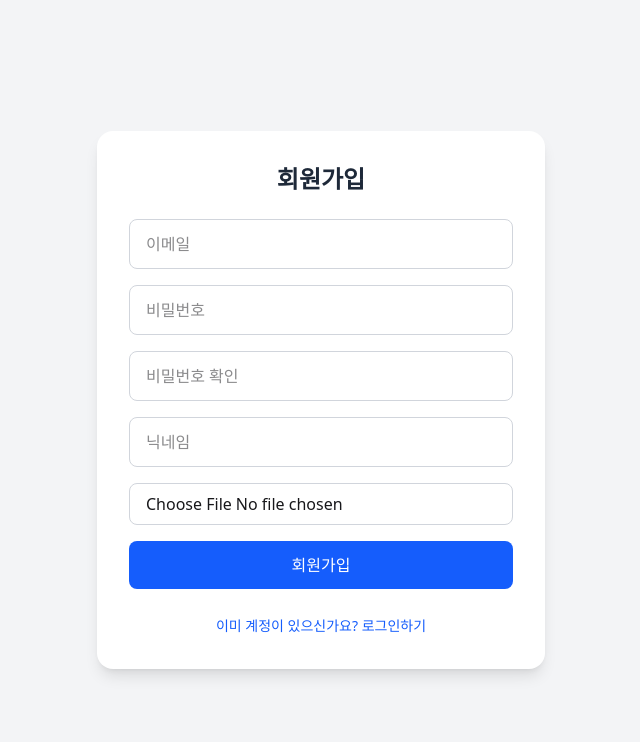
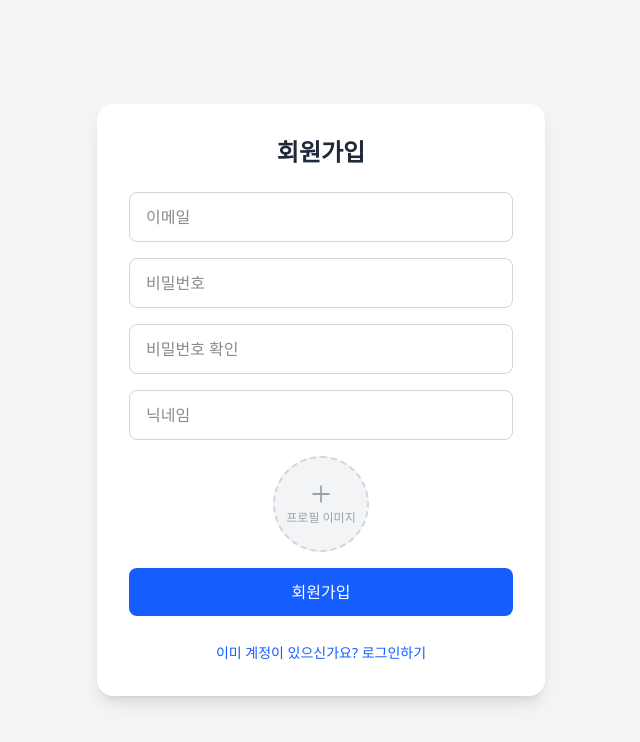
Before and after one commit to kmj5004/Darungi, a React (Vite) app: page /signup in a window 1280 px wide. Shown: the top 742 px of the page, without its empty margins (319-959 px from the left). Built offline with nearby package versions, Linux system fonts and the light colour scheme; no server answers.

Commit message:
fix :: image upload from firebase storage to cloudinary

```diff
--- /dev/null
+++ b/cors.json
@@ -0,0 +1,7 @@
+[
+  {
+    "origin": ["http://localhost:5173", "http://localhost:3000"],
+    "method": ["GET", "POST", "PUT", "DELETE"],
+    "maxAgeSeconds": 3600
+  }
+]
--- a/package.json
+++ b/package.json
@@ -13,6 +13,7 @@
     "firebase": "^12.6.0",
     "react": "^19.2.0",
     "react-dom": "^19.2.0",
+    "react-icons": "^5.5.0",
     "react-router-dom": "^7.9.6"
   },
   "devDependencies": {
--- a/src/pages/Login.tsx
+++ b/src/pages/Login.tsx
@@ -57,7 +57,7 @@ function Login() {
 
           <button
             onClick={handleSignIn}
-            className="w-full bg-blue-600 text-white py-3 rounded-lg font-medium
+            className="cursor-pointer w-full bg-blue-600 text-white py-3 rounded-lg font-medium
                        hover:bg-blue-700 transition-colors"
           >
             로그인
--- a/src/pages/Signup.tsx
+++ b/src/pages/Signup.tsx
@@ -2,7 +2,11 @@ import { useState } from "react";
 import { Link, useNavigate } from "react-router-dom";
 import { auth } from "../firebase";
 import { createUserWithEmailAndPassword, updateProfile } from "firebase/auth";
-import { getStorage, ref, uploadBytes, getDownloadURL } from "firebase/storage";
+import { AiOutlinePlus, AiOutlineClose } from "react-icons/ai";
+
+// 환경변수 읽기
+const CLOUD_NAME = import.meta.env.VITE_CLOUDINARY_CLOUD_NAME;
+const UPLOAD_PRESET = import.meta.env.VITE_CLOUDINARY_UPLOAD_PRESET;
 
 function Signup() {
   const [email, setEmail] = useState("");
@@ -12,8 +16,27 @@ function Signup() {
   const [profileImage, setProfileImage] = useState<File | null>(null);
   const [error, setError] = useState("");
 
-  const storage = getStorage();
   const navigate = useNavigate();
+
+  // Cloudinary 업로드
+  const uploadToCloudinary = async (file: File): Promise<string> => {
+    const formData = new FormData();
+    formData.append("file", file);
+    formData.append("upload_preset", UPLOAD_PRESET);
+    formData.append("folder", "profileImages");
+
+    const res = await fetch(
+      `https://api.cloudinary.com/v1_1/${CLOUD_NAME}/image/upload`,
+      {
+        method: "POST",
+        body: formData,
+      }
+    );
+
+    const data = await res.json();
+    if (!res.ok) throw new Error(data.error?.message || "이미지 업로드 실패");
+    return data.secure_url;
+  };
 
   const handleSignup = async (e: React.FormEvent) => {
     e.preventDefault();
@@ -33,21 +56,18 @@ function Signup() {
       );
       const user = userCredential.user;
 
-      // 2. 프로필 사진 업로드
+      // 2. 프로필 이미지 업로드
       let photoURL = "";
       if (profileImage) {
-        const imageRef = ref(storage, `profileImages/${user.uid}.jpg`);
-        await uploadBytes(imageRef, profileImage);
-        photoURL = await getDownloadURL(imageRef);
+        photoURL = await uploadToCloudinary(profileImage);
       }
 
       // 3. Firebase 프로필 업데이트
       await updateProfile(user, {
         displayName: nickname,
-        photoURL: photoURL,
+        photoURL,
       });
 
-      console.log("회원가입 성공:", user);
       navigate("/");
       alert("회원가입 완료!");
     } catch (err: any) {
@@ -64,54 +84,76 @@ function Signup() {
         </h1>
 
         <form onSubmit={handleSignup} className="flex flex-col gap-4">
+          {/* 이메일 / 비밀번호 / 닉네임 입력 필드 */}
           <input
             type="email"
             placeholder="이메일"
             value={email}
             onChange={(e) => setEmail(e.target.value)}
-            className="px-4 py-3 rounded-lg border border-gray-300 focus:outline-none
-                       focus:ring-2 focus:ring-blue-500 focus:border-transparent"
+            className="px-4 py-3 rounded-lg border border-gray-300 focus:outline-none focus:ring-2 focus:ring-blue-500 focus:border-transparent"
           />
-
           <input
             type="password"
             placeholder="비밀번호"
             value={password}
             onChange={(e) => setPassword(e.target.value)}
-            className="px-4 py-3 rounded-lg border border-gray-300 focus:outline-none
-                       focus:ring-2 focus:ring-blue-500 focus:border-transparent"
+            className="px-4 py-3 rounded-lg border border-gray-300 focus:outline-none focus:ring-2 focus:ring-blue-500 focus:border-transparent"
           />
-
           <input
             type="password"
             placeholder="비밀번호 확인"
             value={passwordCheck}
             onChange={(e) => setPasswordCheck(e.target.value)}
-            className="px-4 py-3 rounded-lg border border-gray-300 focus:outline-none
-                       focus:ring-2 focus:ring-blue-500 focus:border-transparent"
+            className="px-4 py-3 rounded-lg border border-gray-300 focus:outline-none focus:ring-2 focus:ring-blue-500 focus:border-transparent"
           />
-
           <input
             type="text"
             placeholder="닉네임"
             value={nickname}
             onChange={(e) => setNickname(e.target.value)}
-            className="px-4 py-3 rounded-lg border border-gray-300 focus:outline-none
-             focus:ring-2 focus:ring-blue-500 focus:border-transparent"
+            className="px-4 py-3 rounded-lg border border-gray-300 focus:outline-none focus:ring-2 focus:ring-blue-500 focus:border-transparent"
           />
 
-          <input
-            type="file"
-            accept="image/*"
-            onChange={(e) => setProfileImage(e.target.files?.[0] || null)}
-            className="px-4 py-2 rounded-lg border border-gray-300 bg-white cursor-pointer
-                       focus:outline-none focus:ring-2 focus:ring-blue-500"
-          />
+          {/* 프로필 이미지 선택 + 미리보기 */}
+          <div className="flex flex-col items-center">
+            <label className="cursor-pointer relative">
+              <div className="w-24 h-24 rounded-full border-2 border-dashed border-gray-300 flex items-center justify-center overflow-hidden bg-gray-100 hover:border-blue-500 transition-colors">
+                {profileImage ? (
+                  <img
+                    src={URL.createObjectURL(profileImage)}
+                    alt="profile preview"
+                    className="w-full h-full object-cover"
+                  />
+                ) : (
+                  <div className="flex flex-col items-center justify-center text-gray-400">
+                    <AiOutlinePlus size={24} />
+                    <span className="text-xs text-center mt-1">
+                      프로필 이미지
+                    </span>
+                  </div>
+                )}
+              </div>
+              <input
+                type="file"
+                accept="image/*"
+                onChange={(e) => setProfileImage(e.target.files?.[0] || null)}
+                className="hidden"
+              />
+              {profileImage && (
+                <button
+                  type="button"
+                  onClick={() => setProfileImage(null)}
+                  className="absolute -top-2 -right-2 bg-red-500 text-white rounded-full p-1 hover:bg-red-600"
+                >
+                  <AiOutlineClose size={14} />
+                </button>
+              )}
+            </label>
+          </div>
 
           <button
             type="submit"
-            className="w-full bg-blue-600 text-white py-3 rounded-lg font-medium
-                       hover:bg-blue-700 transition-colors"
+            className="cursor-pointer w-full bg-blue-600 text-white py-3 rounded-lg font-medium hover:bg-blue-700 transition-colors"
           >
             회원가입
           </button>
```
Also changed, not shown: 2 other files (tests, documents, lock files or other folders).
